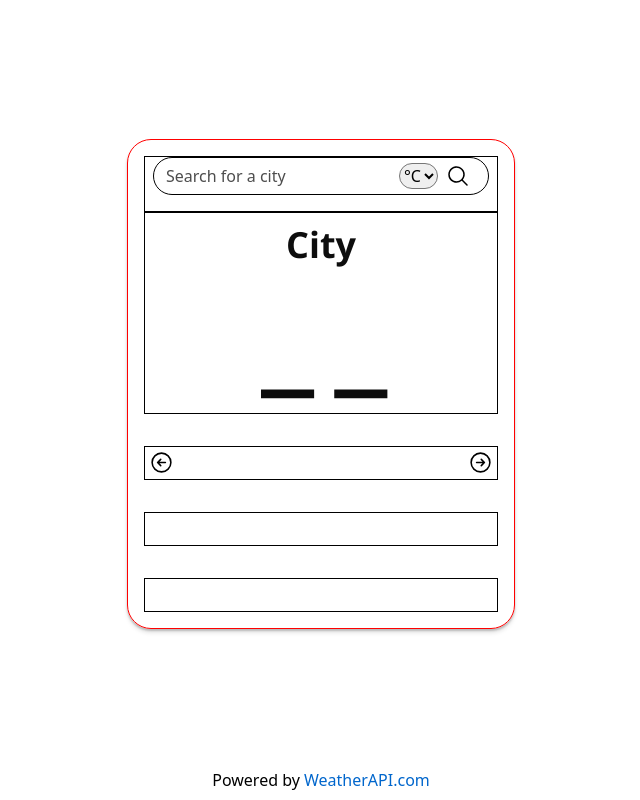
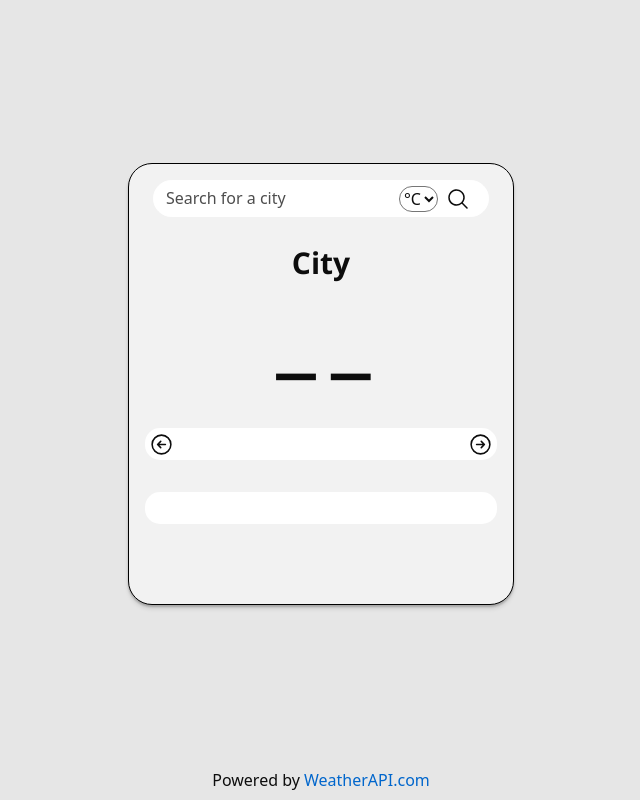
Before and after one commit to gyonshayel/weather-app, a website built with Vite: page index.html in a window 1280 px wide. Shown: the whole page, without its empty margins (319-959 px from the left). Built offline with nearby package versions, Linux system fonts and the light colour scheme; a web font is replaced by a local one.

Commit message:
Add more styles

```diff
--- a/index.html
+++ b/index.html
@@ -116,7 +116,7 @@
         </section>
 
         <section
-          id="components"
+          id="weather-data__components"
           class="weather-data__components container"
         ></section>
         <script src="/scripts/components.js"></script>
--- a/styles/components/components.css
+++ b/styles/components/components.css
@@ -1,4 +1,4 @@
-#components {
+#weather-data__components {
   padding-left: 0;
   padding-right: 0;
 }
@@ -9,29 +9,29 @@
   gap: 1rem;
 }
 
+component-card {
+  flex: 1;
+  padding: 0.5em;
+  background-color: var(--color-top);
+  border-radius: 15px;
+}
+
 .component {
   max-height: max-content;
   max-width: max-content;
 }
 
-component-card {
-  flex: 1;
-  padding: 0.5em;
-  border: 1px solid black;
-  border-radius: 15px;
-}
-
 .component-title {
   font-family: var(--font-family-heading);
+  font-size: var(--size-base);
   font-weight: 600;
-  font-size: var(--size-base);
   color: var(--color-heading);
 }
 
 .component-data0 {
   font-family: var(--font-family-text);
+  font-size: var(--size-4xl);
   font-weight: 500;
-  font-size: var(--size-4xl);
   color: var(--color-heading);
 }
 
@@ -46,6 +46,12 @@ component-card {
 .component-data2 {
   font-family: var(--font-family-text);
   font-size: var(--size-sm);
+  color: var(--color-text);
   line-height: 0.95;
-  color: var(--color-text);
 }
+
+/* xs */
+/* @media (min-width: 475px) {} */
+
+/* sm */
+/* @media (min-width: 640px) {} */
--- a/styles/components/current-weather.css
+++ b/styles/components/current-weather.css
@@ -36,20 +36,4 @@
 /* @media (min-width: 475px) {} */
 
 /* sm */
-@media (min-width: 640px) {
-  .current-weather-data__city {
-    font-size: var(--size-4xl);
-  }
-
-  .current-weather-data__temp {
-    font-size: var(--size-9xl);
-  }
-
-  .current-weather-data__summary {
-    font-size: var(--size-2xl);
-  }
-
-  .current-weather-data__highest-lowest-temp {
-    font-size: var(--size-2xl);
-  }
-}
+/* @media (min-width: 640px) {} */
--- a/styles/components/footer.css
+++ b/styles/components/footer.css
@@ -1,7 +1,7 @@
 #footer-note {
   text-align: center;
+  color: var(--color-heading);
   padding-bottom: 0.5rem;
-  color: var(--color-header);
 }
 
 /* xs */
--- a/styles/components/future-forecast.css
+++ b/styles/components/future-forecast.css
@@ -1,3 +1,8 @@
+.future-forecast {
+  background-color: var(--color-top);
+  border-radius: 15px;
+}
+
 .future-forecast__title {
   display: none;
   margin-bottom: 1rem;
@@ -15,7 +20,6 @@
   margin-bottom: 0.5em;
   color: var(--color-text);
 }
-
 .future-forecast__data hr:last-child {
   display: none;
 }
@@ -29,17 +33,24 @@
 .future-forecast__data-item__date {
   flex: 1;
   font-family: var(--font-family-heading);
+  font-weight: 600;
   color: var(--color-heading);
-  font-weight: 600;
 }
 
 .future-forecast__data-item__icon {
   max-width: 50px;
   background-color: transparent;
 }
+
 .future-forecast__data-item__temps {
   flex: 1;
   text-align: right;
   font-weight: 500;
   color: var(--color-text);
 }
+
+/* xs */
+/* @media (min-width: 475px) {} */
+
+/* sm */
+/* @media (min-width: 640px) {} */
--- a/styles/components/header.css
+++ b/styles/components/header.css
@@ -5,22 +5,23 @@
   flex-wrap: no-wrap;
   margin-top: 1rem;
   margin-bottom: 1rem;
+  padding: 0.3rem 0.6rem;
+  background-color: var(--color-top);
+  border: 1px solid var(--color-white);
   border-radius: 9999px;
-  padding: 0.3rem 0.6rem;
-  border: 1px solid black;
 }
 
 .header-content__input {
   flex-grow: 1;
   min-width: 10em;
+  margin: auto;
   font-size: var(--size-base);
   color: var(--color-heading);
+  background-color: transparent;
   text-decoration: none;
   border: none;
   outline: none;
   box-shadow: none;
-  background-color: transparent;
-  margin: auto;
 }
 
 .header-content__input::placeholder {
@@ -34,9 +35,16 @@
 }
 
 #unit {
+  margin: auto;
+  outline: none;
+  background-color: transparent;
+  color: var(--color-heading);
   border-radius: 9999px;
-  outline: none;
-  margin: auto;
+}
+#unit option {
+  background-color: transparent;
+  color: var(--color-black);
+  border-radius: 9999px;
 }
 
 #search-btn {
@@ -48,6 +56,9 @@
   min-height: 24px;
 }
 
+/* xs */
+/* @media (min-width: 475px) {} */
+
 /* sm */
 @media (min-width: 640px) {
   .header-content__form {
--- a/styles/components/hourly-forecast.css
+++ b/styles/components/hourly-forecast.css
@@ -1,3 +1,8 @@
+.hourly-forecast {
+  background-color: var(--color-top);
+  border-radius: 15px;
+}
+
 .hourly-forecast__title {
   display: none;
   margin-bottom: 1rem;
@@ -7,10 +12,10 @@
 
 .hourly-forecast__data {
   display: flex;
+  column-gap: 1rem;
   overflow-x: auto;
   scroll-behavior: smooth;
   scrollbar-width: none; /* Firefox */
-  column-gap: 1rem;
 }
 
 .hourly-forecast__data::-webkit-scrollbar {
@@ -20,10 +25,10 @@
 .hourly-forecast__data-item {
   flex: 0 0 auto;
   min-width: 50px;
+  font-family: var(--font-family-text);
+  font-weight: 500;
+  color: var(--color-text);
   text-align: center;
-  font-family: var(--font-family-text);
-  color: var(--color-text);
-  font-weight: 500;
 }
 
 .hourly-forecast__data-item__icon {
@@ -32,6 +37,9 @@
   margin-bottom: 0.25em;
   background-color: transparent;
 }
+
+/* xs */
+/* @media (min-width: 475px) {} */
 
 /* sm */
 @media (min-width: 640px) {
@@ -43,10 +51,10 @@
 
   .scroll-btn {
     position: absolute;
+    overflow: hidden;
+    border-radius: 50%;
+    backdrop-filter: blur(4px);
     cursor: pointer;
-    border-radius: 50%;
-    overflow: hidden;
-    backdrop-filter: blur(4px);
     z-index: 10;
   }
 
--- a/styles/style.css
+++ b/styles/style.css
@@ -6,8 +6,13 @@
   --color-bottom: hsl(0, 0%, 90%);
   --color-middle: hsl(0, 0%, 95%);
   --color-top: hsl(0, 0%, 100%);
-  --color-general: hsl(0, 0%, 0%);
-  --color-bg: cornflowerblue;
+
+  /* font colors */
+  --color-heading: hsl(0, 0%, 5%);
+  --color-text: hsl(0, 0%, 30%);
+
+  /* link colors */
+  --color-link: rgb(0, 102, 204);
 
   /* sizes */
   --size-xss: 0.5rem; /*8*/
@@ -26,13 +31,6 @@
   --size-9xl: 8rem;
   --size-10xl: 10rem;
 
-  /* font colors */
-  --color-heading: hsl(0, 0%, 5%);
-  --color-text: hsl(0, 0%, 30%);
-
-  /* link colors */
-  --color-link: rgb(0, 102, 204);
-
   /* fonts */
   --font-family-heading: "Open Sans", sans-serif;
   --font-family-text: "source-sans-pro", sans-serif;
@@ -46,6 +44,15 @@
 body {
   display: block;
   min-height: 100vh;
+  background-color: var(--color-middle);
+}
+
+#weather-app {
+  background-color: var(--color-middle);
+}
+
+svg {
+  color: var(--color-heading);
 }
 
 img,
@@ -60,11 +67,11 @@ svg {
 
 button {
   display: inline-block;
-  cursor: pointer;
   padding: 0;
   border: none;
   background: none;
   color: inherit;
+  cursor: pointer;
 }
 
 /* xs */
@@ -82,6 +89,7 @@ button {
     flex-direction: column;
     justify-content: center;
     align-items: center;
+    background-color: var(--color-bottom);
   }
 
   #weather-app {
@@ -89,10 +97,15 @@ button {
     max-width: 640px;
     margin-top: auto;
     padding: 1rem;
-    border: 1px solid red;
+    border: 1px solid black;
     border-radius: 1.5rem;
     overflow-y: scroll;
     box-shadow: 0px 2px 2px oklch(0 0 0 / 0.2), 0px 4px 4px oklch(0 0 0 / 0.1);
+    scrollbar-width: none; /* Firefox */
+  }
+
+  #weather-app::-webkit-scrollbar {
+    display: none; /* Chrome, Safari */
   }
 }
 
@@ -113,7 +126,7 @@ button {
   }
 
   #weather-app {
-    box-shadow: 0px 4px 4px oklch(0.868 0.187 121 / 0.2),
-      0px 6px 6px oklch(0.868 0.187 121 / 0.1);
+    box-shadow: 0px 4px 4px oklch(100% 0.00011 271.152 / 0.2),
+      0px 6px 6px oklch(100% 0.00011 271.152 / 0.1);
   }
 }
--- a/styles/utils.css
+++ b/styles/utils.css
@@ -5,13 +5,9 @@
 /* @media (min-width: 640px) {} */
 
 .container {
+  padding: 1rem 1.5rem;
   margin-left: 1rem;
   margin-right: 1rem;
-  padding-top: 1rem;
-  padding-bottom: 1rem;
-  padding-left: 1.5rem;
-  padding-right: 1.5rem;
-  border: 1px solid black;
 }
 
 .section {
@@ -29,18 +25,8 @@
   font-weight: 500;
   text-decoration: none;
   letter-spacing: -0.05em;
-  /* background-color: var(--color-top); */
-  /* color: var(--color-heading); */
   padding: 0 0.5em;
-  /* transition: transform 0.3s ease, filter 0.3s ease, box-shadow 0.3s ease; */
 }
-
-/* .btn:hover {
-  transform: translateY(-2px);
-  filter: brightness(1.1);
-  box-shadow: 0px 2px 2px oklch(0 0 0 / 0.2), 0px 4px 4px oklch(0 0 0 / 0.1);
-  color: hsl(0, 0%, 5%);
-} */
 
 .visually-hidden {
   position: absolute;
```
